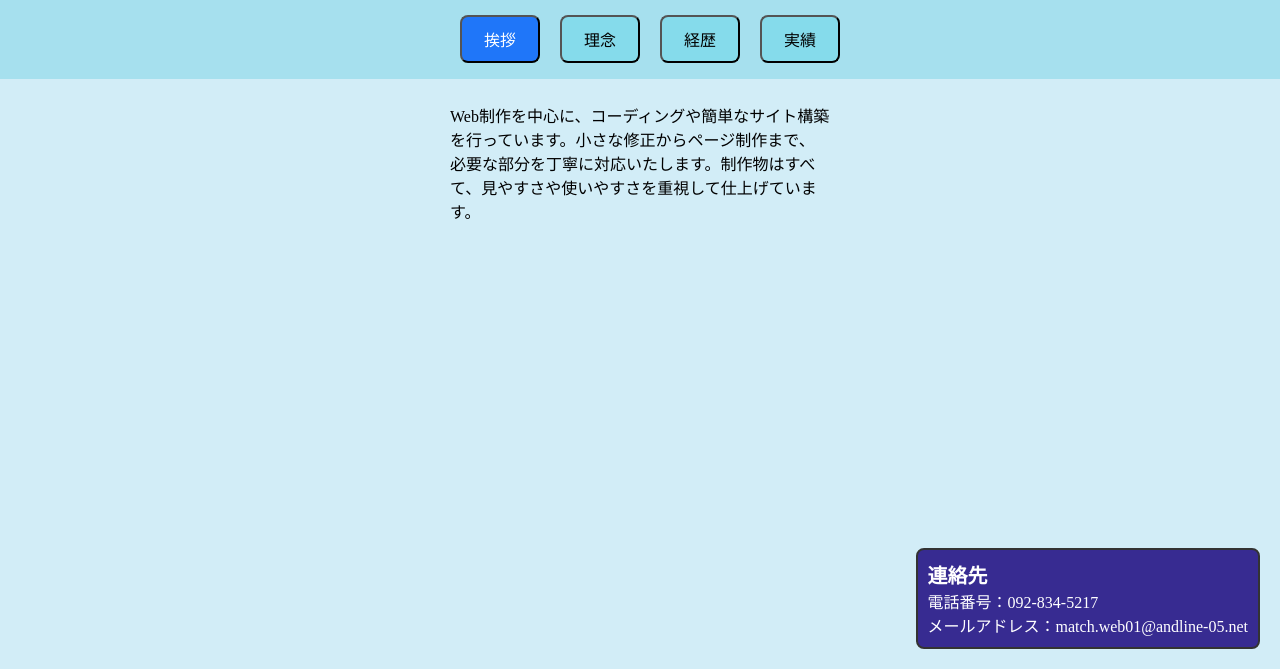
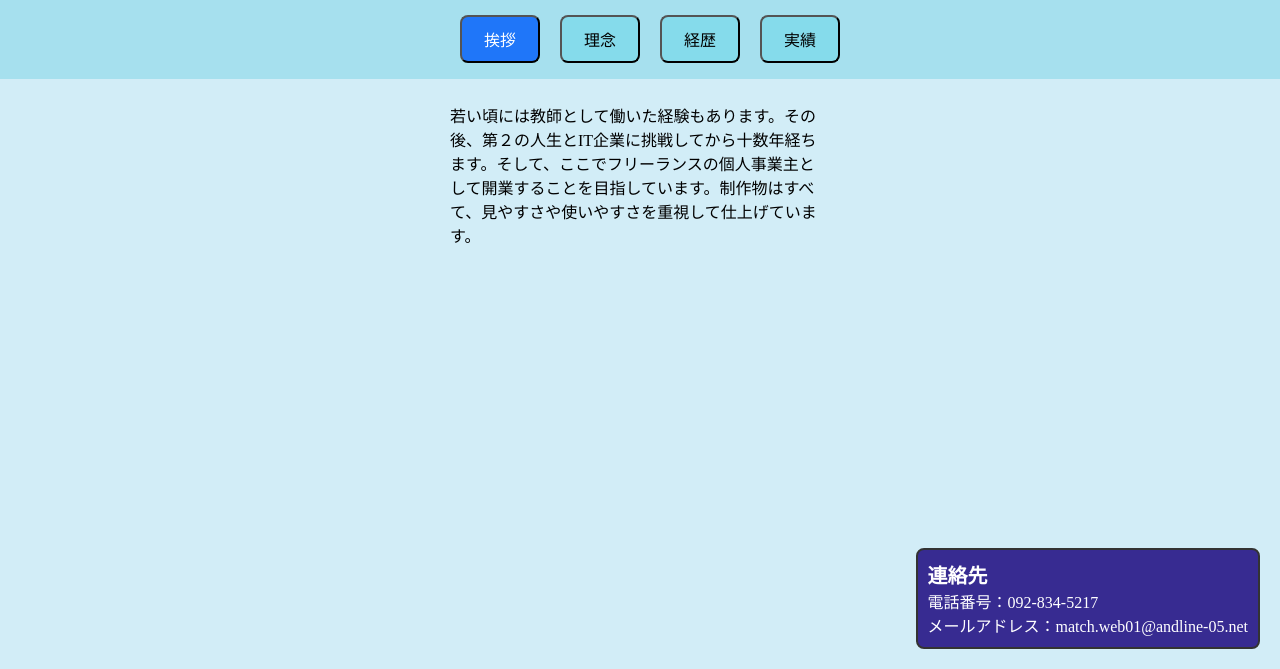
Before and after one commit to match7257/My-Portfolio, a plain HTML site: page index.html in a window 1280 px wide. Both pictures are taken after a click on the button "挨拶". Shown: the part 131-800 px from the top of the page. Drawn offline with Linux system fonts and the light colour scheme.

Commit message:
挨拶の書き換え

```diff
--- a/index.html
+++ b/index.html
@@ -22,7 +22,8 @@
     </div>
     <div class="box">
       <div class="tab-content" data-content="1">
-        Web制作を中心に、コーディングや簡単なサイト構築を行っています。小さな修正からページ制作まで、必要な部分を丁寧に対応いたします。制作物はすべて、見やすさや使いやすさを重視して仕上げています。</div>
+        若い頃には教師として働いた経験もあります。その後、第２の人生とIT企業に挑戦してから十数年経ちます。そして、ここでフリーランスの個人事業主として開業することを目指しています。制作物はすべて、見やすさや使いやすさを重視して仕上げています。
+      </div>
       <div class="tab-content" data-content="2">
         HTML・CSS・JavaScript、そしてWordPressを中心にWeb制作の技術を磨いております。誠実で丁寧な制作を大切にし、シンプルなHP制作やWordPressの調整など、小さなご依頼にも真摯に対応いたします。
         日々の積み重ねを通して、安心して任せていただける制作を目指しています。
```
